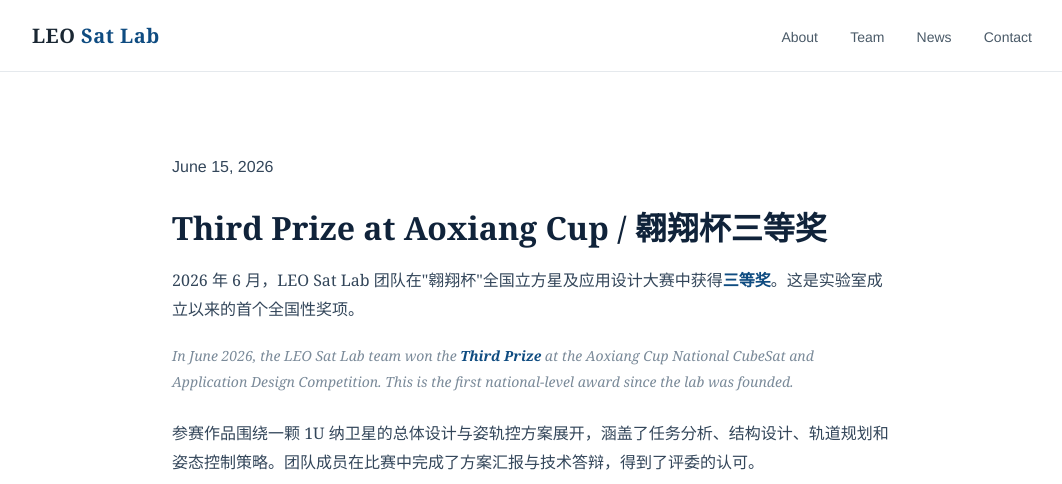
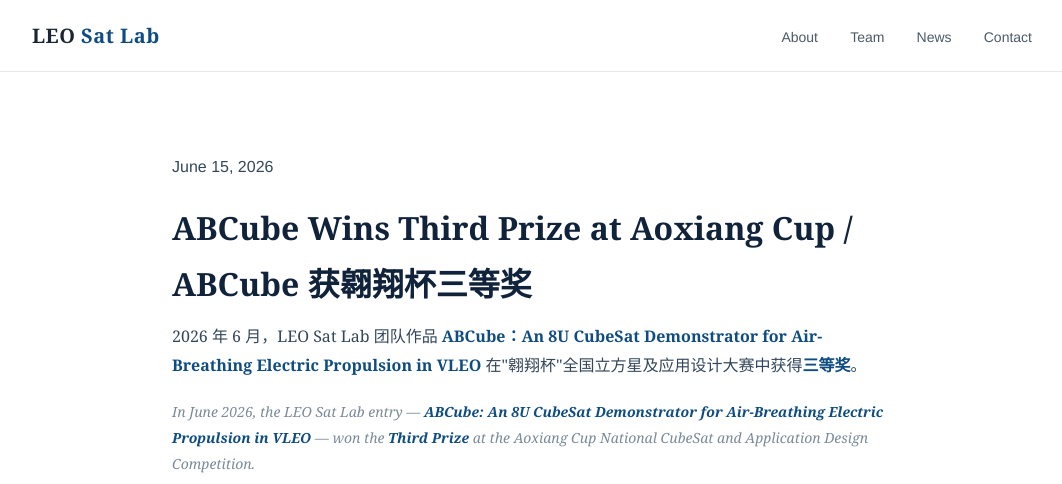
Before and after one commit to leo-sat-lab/leo-sat-lab.github.io, a Jekyll site: the page built from _posts/2026-06-15-aoxiang-cup.md, in a window 1280 px wide and 1400 px high. Shown: the top 484 px of the window, without its empty margins (108-1170 px from the left). Built offline with Jekyll 4.4.1, drawn with Linux system fonts in a browser that asks for light colours; some of the changed text lies outside the part shown; grey boxes are pictures that could not be loaded.

Commit message:
Fix Aoxiang Cup news: correct to ABCube 8U VLEO ABEP

```diff
--- a/_posts/2026-06-15-aoxiang-cup.md
+++ b/_posts/2026-06-15-aoxiang-cup.md
@@ -1,26 +1,38 @@
 ---
 layout: post
-title: "Third Prize at Aoxiang Cup / 翱翔杯三等奖"
+title: "ABCube Wins Third Prize at Aoxiang Cup / ABCube 获翱翔杯三等奖"
 date: 2026-06-15
 ---
 
 <p>
-    2026 年 6 月，LEO Sat Lab 团队在"翱翔杯"全国立方星及应用设计大赛中获得<strong>三等奖</strong>。这是实验室成立以来的首个全国性奖项。
-  </p>
-  <p class="en">
-    In June 2026, the LEO Sat Lab team won the <strong>Third Prize</strong> at the Aoxiang Cup National CubeSat and Application Design Competition. This is the first national-level award since the lab was founded.
-  </p>
+  2026 年 6 月，LEO Sat Lab 团队作品 <strong>ABCube：An 8U CubeSat Demonstrator for Air-Breathing Electric Propulsion in VLEO</strong> 在"翱翔杯"全国立方星及应用设计大赛中获得<strong>三等奖</strong>。
+</p>
+<p class="en">
+  In June 2026, the LEO Sat Lab entry — <strong>ABCube: An 8U CubeSat Demonstrator for Air-Breathing Electric Propulsion in VLEO</strong> — won the <strong>Third Prize</strong> at the Aoxiang Cup National CubeSat and Application Design Competition.
+</p>
 
-  <p>
-    参赛作品围绕一颗 1U 纳卫星的总体设计与姿轨控方案展开，涵盖了任务分析、结构设计、轨道规划和姿态控制策略。团队成员在比赛中完成了方案汇报与技术答辩，得到了评委的认可。
-  </p>
-  <p class="en">
-    The entry focused on the overall design and attitude/orbit control scheme of a 1U nanosatellite, covering mission analysis, structural design, orbit planning, and attitude control strategy. The team completed the proposal presentation and technical defense during the competition, receiving recognition from the judging panel.
-  </p>
+<div style="text-align: center; margin: 28px 0;">
+  <img src="{{ site.baseurl }}/img/aoxiang-cup-certificate.jpg" alt="翱翔杯获奖证书" style="max-width: 100%; height: auto; border: 1px solid #e5e9ed;">
+  <p style="font-size: 13px; color: #888; margin-top: 8px;">翱翔杯三等奖获奖证书 / Aoxiang Cup Third Prize Certificate</p>
+</div>
 
-  <p>
-    该奖项是对实验室初期研究工作的鼓励。我们将继续推进样机研制和地面验证，争取在后续赛事和工程实践中取得更好的成果。
-  </p>
-  <p class="en">
-    This award is an encouragement for the lab's early-stage research. We will continue advancing prototype development and ground verification, working toward better results in future competitions and engineering practice.
-  </p>
+<p>
+  ABCube 是一颗 8U 立方星技术验证平台，搭载吸气式电推进系统，面向超低地球轨道（VLEO）长期运行需求。作为一种可持续、低燃料消耗的架构，ABCube 旨在验证 VLEO 持久驻留的关键技术。
+</p>
+<p class="en">
+  ABCube is an 8U CubeSat technology demonstrator equipped with an air-breathing electric propulsion system, designed for persistent operation in Very Low Earth Orbit (VLEO). As a sustainable, fuel-lean architecture, ABCube aims to validate key technologies for long-duration VLEO missions.
+</p>
+
+<p>
+  团队成员：英杰、马闻泽、朱泽宇、Marwane、Fadlan。指导教师：陈松、王好。
+</p>
+<p class="en">
+  Team members: Yingjie, Wenze Ma, Zeyu Zhu, Marwane, Fadlan. Advisors: Song Chen, Hao Wang.
+</p>
+
+<p>
+  该奖项是对团队在 CubeSat 总体设计与 VLEO 推进技术方面工作的肯定。实验室将继续推进 ABCube 的详细设计和地面验证。
+</p>
+<p class="en">
+  This award recognizes the team's work on CubeSat system design and VLEO propulsion technology. The lab will continue advancing the detailed design and ground verification of ABCube.
+</p>
```
